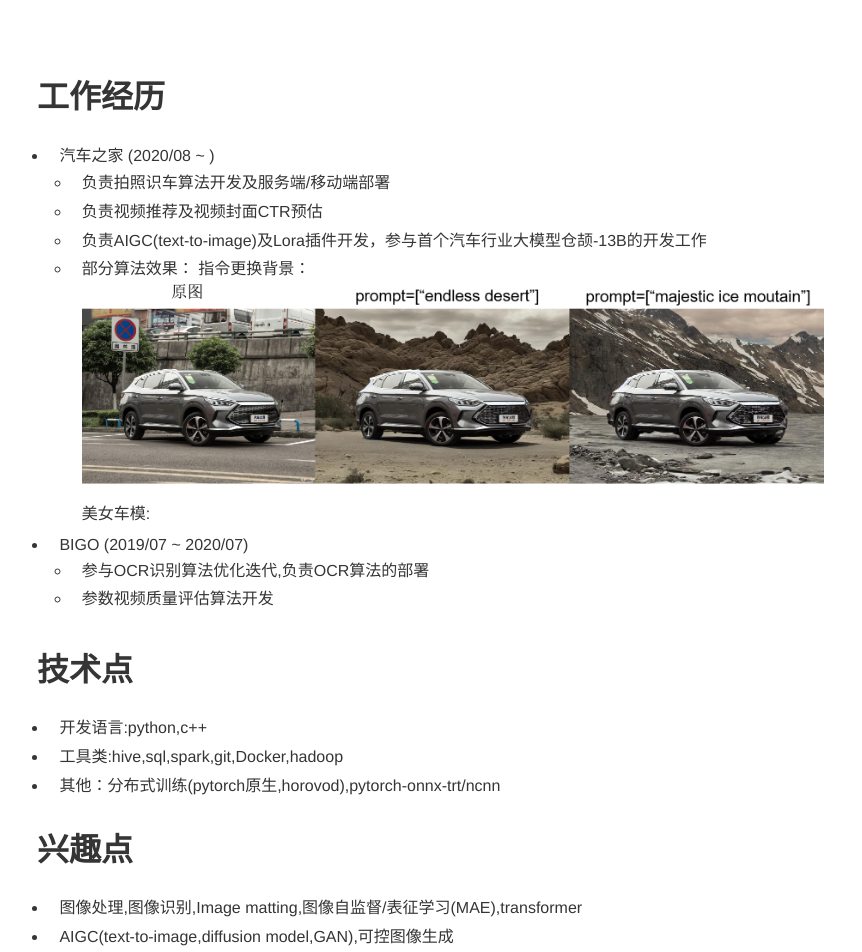
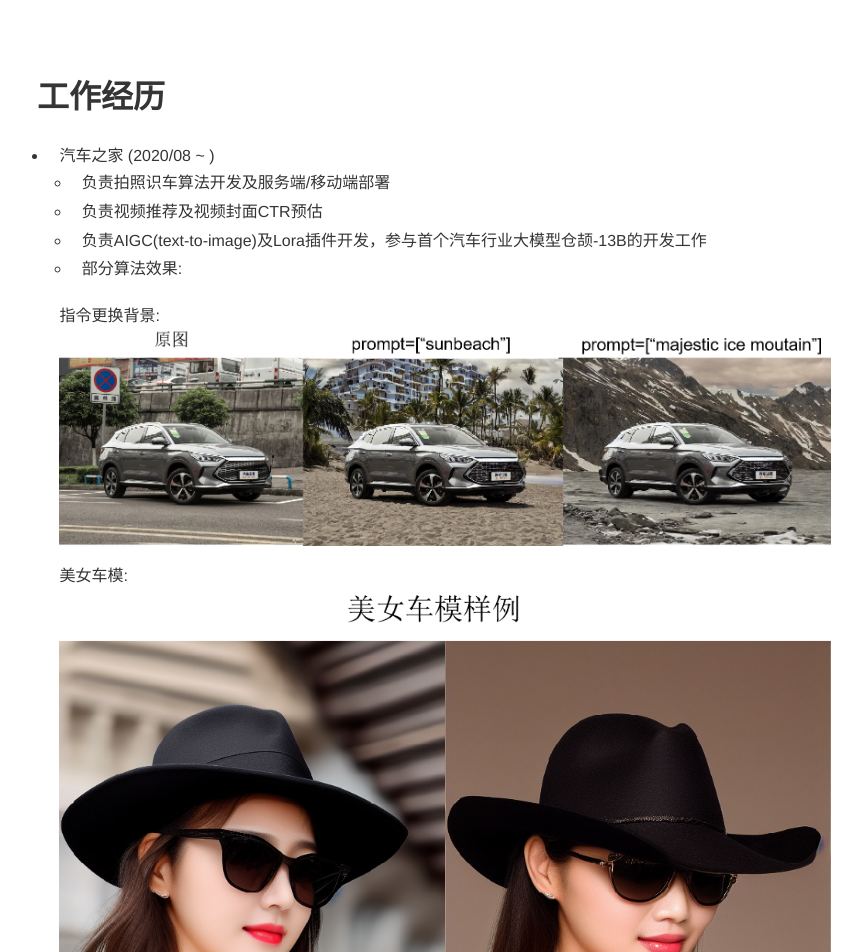
Before and after one commit to LianShuaiLong/LianShuaiLong.github.io, a Jekyll site: the page built from index.md, in a window 1280 px wide and 1400 px high, scrolled down 515 px. Shown: the top 952 px of the window, without its empty margins (203-1065 px from the left). Built offline with Jekyll 4.4.1, drawn with Linux system fonts in a browser that asks for light colours; our own code applies the rules of GitHub Pages for plain Markdown files; some of the changed lines change nothing that is shown.

Commit message:
add some samples

```diff
--- a/index.md
+++ b/index.md
@@ -17,10 +17,17 @@
     * 负责拍照识车算法开发及服务端/移动端部署
     * 负责视频推荐及视频封面CTR预估
     * 负责AIGC(text-to-image)及Lora插件开发，参与首个汽车行业大模型仓颉-13B的开发工作
-    * 部分算法效果：
-    指令更换背景：
+    * 部分算法效果:
+
+    指令更换背景:
     ![根据不同prompt更换汽车背景](./assets/img/image-inpainting.png "根据不同prompt更换汽车背景")
+
     美女车模:
+    ![美女车模Lora](./assets/img/beauty.png "美女车模Lora")
+
+    汽车创意:
+    ![汽车创意Lora](./assets/img/fantacy.png "汽车创意Lora")
+
 * BIGO (2019/07 ~ 2020/07)
   * 参与OCR识别算法优化迭代,负责OCR算法的部署
   * 参数视频质量评估算法开发
```
Also changed, not shown: assets/img/beauty.png (added), assets/img/image-inpainting.png, 1 other file.
